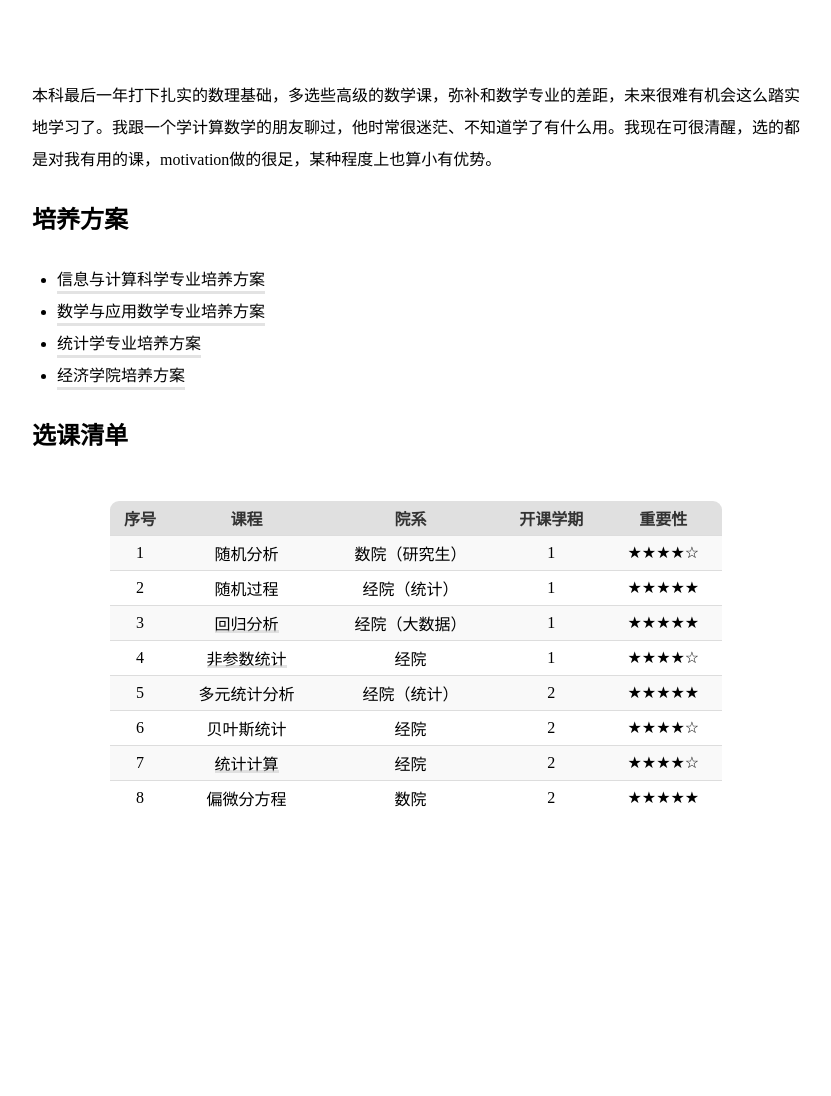
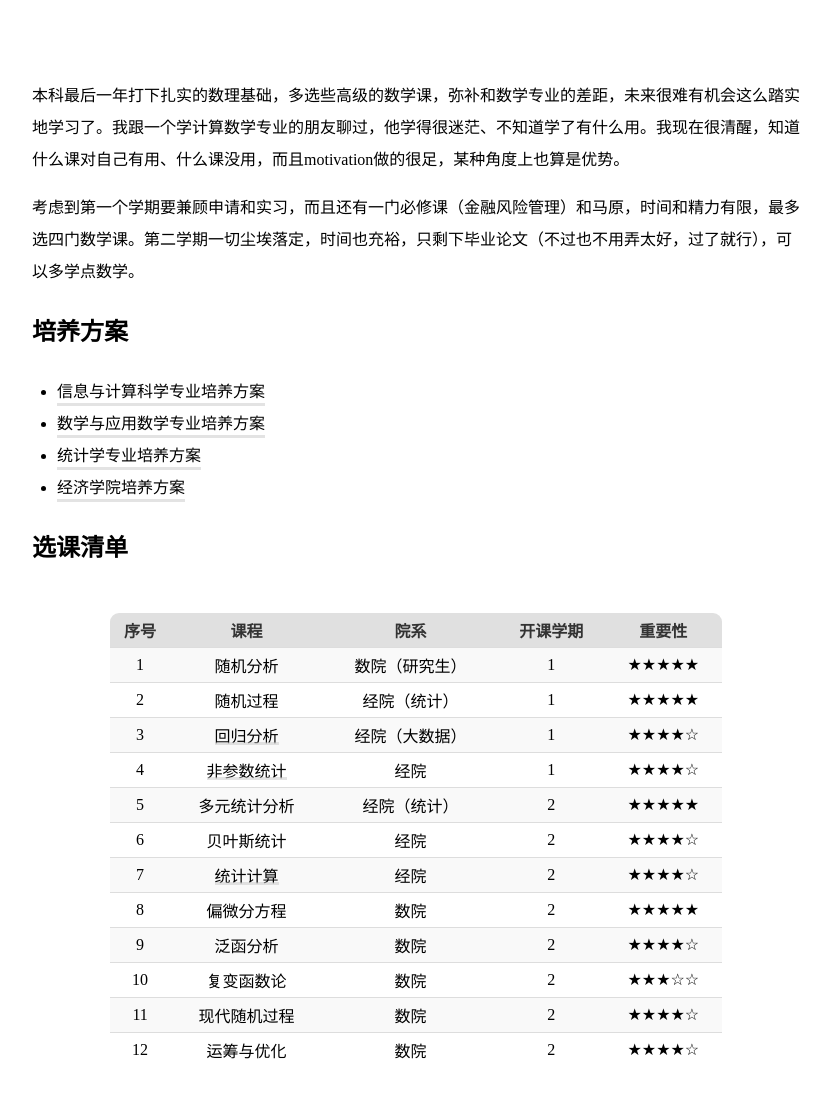
Before and after one commit to dafuzhuu/dafuzhuu.github.io, a plain HTML site: page blogs/大四选课计划.html in a window 1280 px wide. Shown: the whole page, without its empty margins (224-1055 px from the left). Before the commit the page ends 844 px from the top, so only its background shows below. Drawn offline with nearby package versions, Linux system fonts and the light colour scheme; a web font is replaced by a local one.

Commit message:
Update 大四选课计划.html

```diff
--- a/blogs/大四选课计划.html
+++ b/blogs/大四选课计划.html
@@ -16,7 +16,10 @@
   </head>
   <body>
     <p>
-      本科最后一年打下扎实的数理基础，多选些高级的数学课，弥补和数学专业的差距，未来很难有机会这么踏实地学习了。我跟一个学计算数学的朋友聊过，他时常很迷茫、不知道学了有什么用。我现在可很清醒，选的都是对我有用的课，motivation做的很足，某种程度上也算小有优势。
+      本科最后一年打下扎实的数理基础，多选些高级的数学课，弥补和数学专业的差距，未来很难有机会这么踏实地学习了。我跟一个学计算数学专业的朋友聊过，他学得很迷茫、不知道学了有什么用。我现在很清醒，知道什么课对自己有用、什么课没用，而且motivation做的很足，某种角度上也算是优势。
+    </p>
+    <p>
+      考虑到第一个学期要兼顾申请和实习，而且还有一门必修课（金融风险管理）和马原，时间和精力有限，最多选四门数学课。第二学期一切尘埃落定，时间也充裕，只剩下毕业论文（不过也不用弄太好，过了就行），可以多学点数学。
     </p>
 
     <h2>培养方案</h2>
@@ -42,7 +45,7 @@
           <td>随机分析</td>
           <td>数院（研究生）</td>
           <td>1</td>
-          <td>&#9733;&#9733;&#9733;&#9733;&#9734;</td>
+          <td>&#9733;&#9733;&#9733;&#9733;&#9733;</td>
         </tr>
         <tr>
           <td>2</td>
@@ -56,7 +59,7 @@
           <td><a href="/static/pdf/厦大/回归分析syllabus_王淳林.pdf">回归分析</a></td>
           <td>经院（大数据）</td>
           <td>1</td>
-          <td>&#9733;&#9733;&#9733;&#9733;&#9733;</td>
+          <td>&#9733;&#9733;&#9733;&#9733;&#9734;</td>
         </tr>
         <tr>
           <td>4</td>
@@ -93,6 +96,34 @@
           <td>2</td>
           <td>&#9733;&#9733;&#9733;&#9733;&#9733;</td>
         </tr>
+        <tr>
+          <td>9</td>
+          <td>泛函分析</td>
+          <td>数院</td>
+          <td>2</td>
+          <td>&#9733;&#9733;&#9733;&#9733;&#9734;</td>
+        </tr>
+        <tr>
+          <td>10</td>
+          <td>复变函数论</td>
+          <td>数院</td>
+          <td>2</td>
+          <td>&#9733;&#9733;&#9733;&#9734;&#9734;</td>
+        </tr>
+        <tr>
+          <td>11</td>
+          <td>现代随机过程</td>
+          <td>数院</td>
+          <td>2</td>
+          <td>&#9733;&#9733;&#9733;&#9733;&#9734;</td>
+        </tr>
+        <tr>
+          <td>12</td>
+          <td>运筹与优化</td>
+          <td>数院</td>
+          <td>2</td>
+          <td>&#9733;&#9733;&#9733;&#9733;&#9734;</td>
+        </tr>
       </table>
     </div>
 
```
